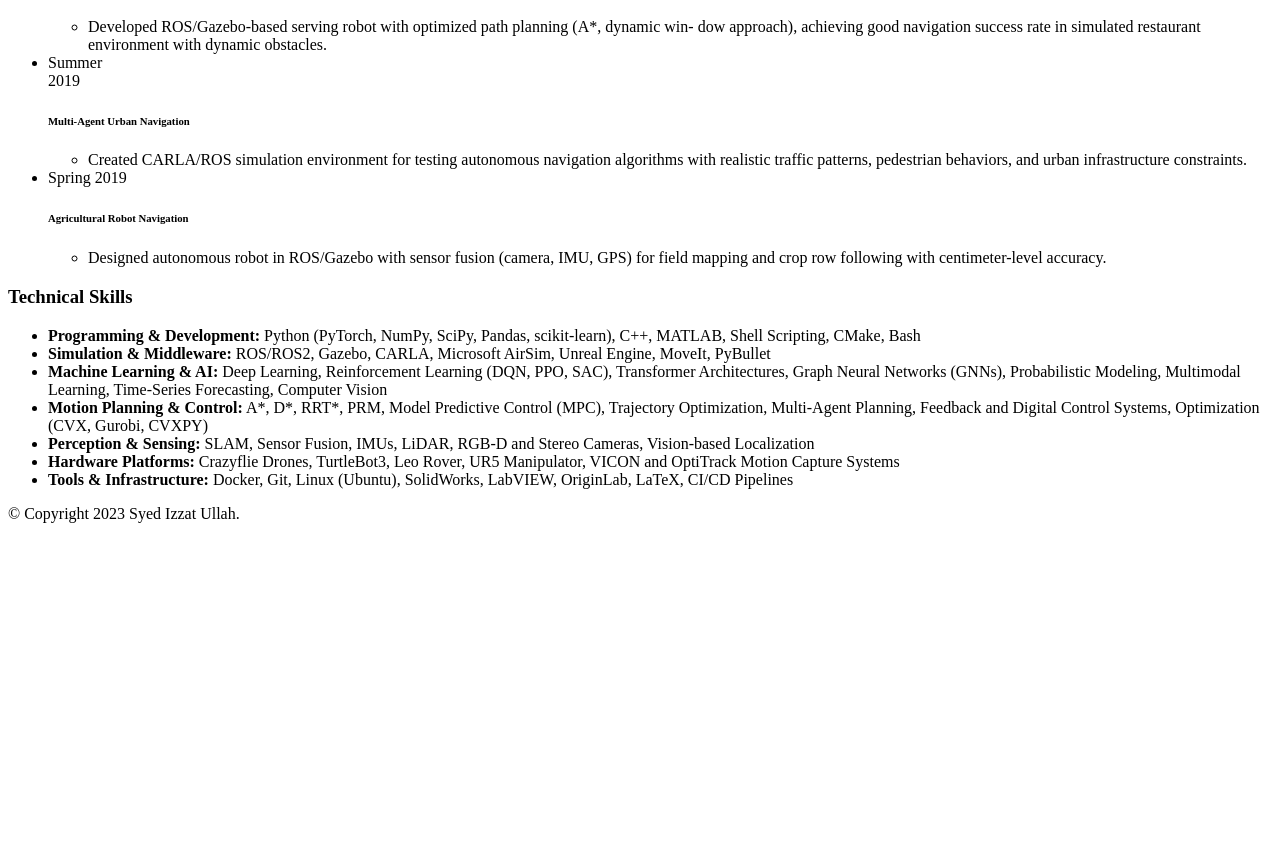
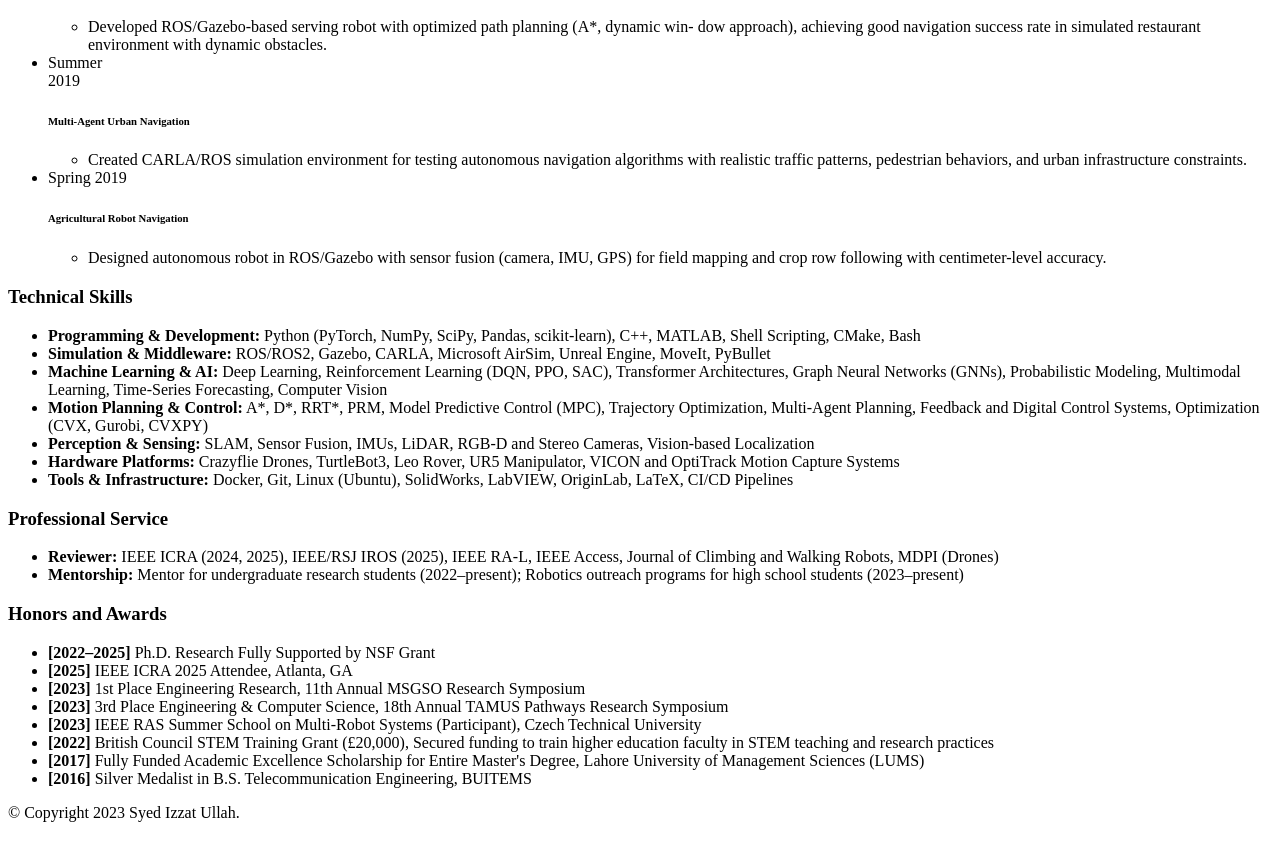
Before and after one commit to syediu/syediu.github.io, a Jekyll site: the page cv/index.html, which Jekyll copies as it is, in a window 1280 px wide and 900 px high, scrolled down 1955 px. Shown: the top 861 px of the window. Built offline with Jekyll 4.4.1, drawn with Linux system fonts in a browser that asks for light colours; before the commit the page ends 2556 px from its top, so only the background shows below that.

Commit message:
"updated cv"

```diff
--- a/cv/index.html
+++ b/cv/index.html
@@ -1299,6 +1299,61 @@ MoveIt!, and OMPL</li>
     </div>
 </div>
 
+<!-- Professional Service Section -->
+<div class="card mt-3 p-3">
+    <h3 class="card-title">Professional Service</h3>
+    <div>
+        <ul class="card-text font-weight-light list-group list-group-flush">
+            <li class="list-group-item">
+                <strong>Reviewer:</strong> IEEE ICRA (2024, 2025), IEEE/RSJ IROS (2025), IEEE RA-L, IEEE Access, Journal of Climbing and Walking Robots, MDPI (Drones)
+            </li>
+
+            <li class="list-group-item">
+                <strong>Mentorship:</strong> Mentor for undergraduate research students (2022–present); Robotics outreach programs for high school students (2023–present)
+            </li>
+        </ul>
+    </div>
+</div>
+
+<!-- Honors and Awards Section -->
+<div class="card mt-3 p-3">
+    <h3 class="card-title">Honors and Awards</h3>
+    <div>
+        <ul class="card-text font-weight-light list-group list-group-flush">
+            <li class="list-group-item">
+                <strong>[2022–2025]</strong> Ph.D. Research Fully Supported by NSF Grant
+            </li>
+
+            <li class="list-group-item">
+                <strong>[2025]</strong> IEEE ICRA 2025 Attendee, Atlanta, GA
+            </li>
+
+            <li class="list-group-item">
+                <strong>[2023]</strong> 1st Place Engineering Research, 11th Annual MSGSO Research Symposium
+            </li>
+
+            <li class="list-group-item">
+                <strong>[2023]</strong> 3rd Place Engineering & Computer Science, 18th Annual TAMUS Pathways Research Symposium
+            </li>
+
+            <li class="list-group-item">
+                <strong>[2023]</strong> IEEE RAS Summer School on Multi-Robot Systems (Participant), Czech Technical University
+            </li>
+
+            <li class="list-group-item">
+                <strong>[2022]</strong> British Council STEM Training Grant (£20,000), Secured funding to train higher education faculty in STEM teaching and research practices
+            </li>
+
+            <li class="list-group-item">
+                <strong>[2017]</strong> Fully Funded Academic Excellence Scholarship for Entire Master's Degree, Lahore University of Management Sciences (LUMS)
+            </li>
+
+            <li class="list-group-item">
+                <strong>[2016]</strong> Silver Medalist in B.S. Telecommunication Engineering, BUITEMS
+            </li>
+        </ul>
+    </div>
+</div>
 
 </div>
 
```
